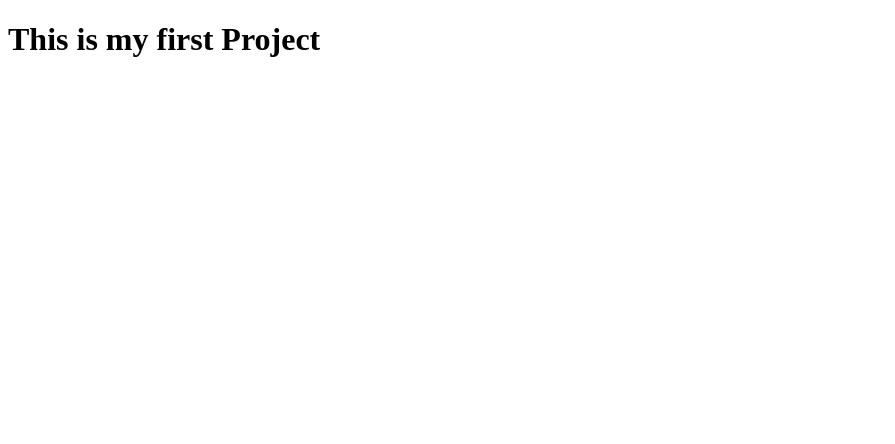
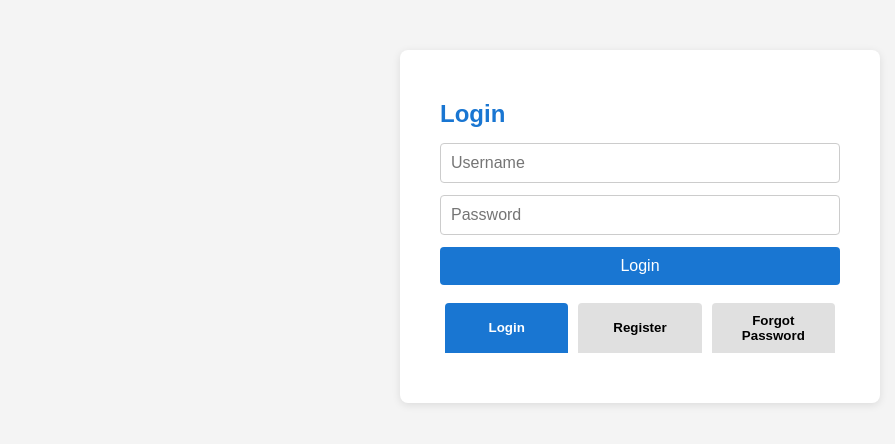
Before and after one commit to kartip725/notesapp, a plain HTML site: page index.html in a window 1280 px wide. Shown: the whole page, without its empty margins (0-895 px from the left). Drawn offline with Linux system fonts and the light colour scheme.

Commit message:
form is created

```diff
--- a/index.html
+++ b/index.html
@@ -3,9 +3,37 @@
 <head>
     <meta charset="UTF-8">
     <meta name="viewport" content="width=device-width, initial-scale=1.0">
-    <title>Document</title>
+    <title>Notes App - Auth Forms</title>
+    <link rel="stylesheet" href="styles.css">
 </head>
 <body>
-    <h1>This is my first Project</h1>
+    <div class="container">
+
+        <form id="login-form" class="auth-form">
+            <h2>Login</h2>
+            <input type="text" id="login-username" placeholder="Username" required>
+            <input type="password" id="login-password" placeholder="Password" required>
+            <button type="submit">Login</button>
+        </form>
+        <form id="register-form" class="auth-form" style="display:none;">
+            <h2>Register</h2>
+            <input type="text" id="register-username" placeholder="Username" required>
+            <input type="email" id="register-email" placeholder="Email" required>
+            <input type="password" id="register-password" placeholder="Password" required>
+            <button type="submit">Register</button>
+        </form>
+        <form id="forgot-form" class="auth-form" style="display:none;">
+            <h2>Forgot Password</h2>
+            <input type="email" id="forgot-email" placeholder="Email" required>
+            <button type="submit">Send Reset Link</button>
+        </form>
+        <br>
+        <div id="form-tabs">
+            <button onclick="showForm('login')">Login</button>
+            <button onclick="showForm('register')">Register</button>
+            <button onclick="showForm('forgot')">Forgot Password</button>
+        </div>
+    </div>
+    <script src="script.js"></script>
 </body>
 </html>
--- /dev/null
+++ b/script.js
@@ -0,0 +1,27 @@
+function showForm(form) {
+    document.getElementById('login-form').style.display = 'none';
+    document.getElementById('register-form').style.display = 'none';
+    document.getElementById('forgot-form').style.display = 'none';
+    document.querySelectorAll('#form-tabs button').forEach(btn => btn.classList.remove('active'));
+    if (form === 'login') {
+        document.getElementById('login-form').style.display = 'flex';
+        document.querySelectorAll('#form-tabs button')[0].classList.add('active');
+    } else if (form === 'register') {
+        document.getElementById('register-form').style.display = 'flex';
+        document.querySelectorAll('#form-tabs button')[1].classList.add('active');
+    } else if (form === 'forgot') {
+        document.getElementById('forgot-form').style.display = 'flex';
+        document.querySelectorAll('#form-tabs button')[2].classList.add('active');
+    }
+}
+
+// Default to login form
+showForm('login');
+
+// Example form submit handlers
+['login-form', 'register-form', 'forgot-form'].forEach(formId => {
+    document.getElementById(formId).addEventListener('submit', function(e) {
+        e.preventDefault();
+        alert(formId.replace('-form','') + ' submitted!');
+    });
+});
--- /dev/null
+++ b/styles.css
@@ -0,0 +1,62 @@
+body {
+    font-family: Arial, sans-serif;
+    background: #f4f4f4;
+    margin: 0;
+    padding: 0;
+}
+.container {
+    max-width: 400px;
+    margin: 50px auto;
+    background: #fff;
+    padding: 30px 40px;
+    border-radius: 8px;
+    box-shadow: 0 2px 8px rgba(0,0,0,0.1);
+}
+#form-tabs {
+    display: flex;
+    justify-content: space-between;
+    margin-bottom: 20px;
+}
+#form-tabs button {
+    flex: 1;
+    padding: 10px;
+    margin: 0 5px;
+    background: #e0e0e0;
+    border: none;
+    border-radius: 4px 4px 0 0;
+    cursor: pointer;
+    font-weight: bold;
+    transition: background 0.2s;
+}
+#form-tabs button.active {
+    background: #1976d2;
+    color: #fff;
+}
+.auth-form {
+    display: flex;
+    flex-direction: column;
+}
+.auth-form h2 {
+    margin-bottom: 15px;
+    color: #1976d2;
+}
+.auth-form input {
+    margin-bottom: 12px;
+    padding: 10px;
+    border: 1px solid #ccc;
+    border-radius: 4px;
+    font-size: 16px;
+}
+.auth-form button {
+    padding: 10px;
+    background: #1976d2;
+    color: #fff;
+    border: none;
+    border-radius: 4px;
+    font-size: 16px;
+    cursor: pointer;
+    transition: background 0.2s;
+}
+.auth-form button:hover {
+    background: #1565c0;
+}
```
